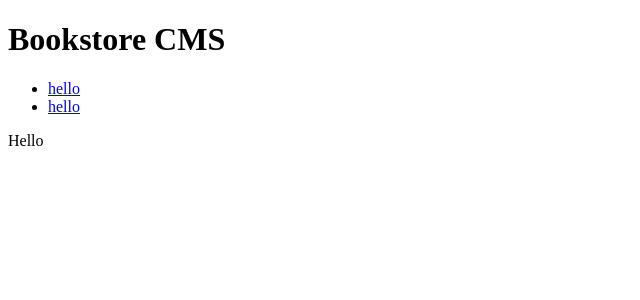
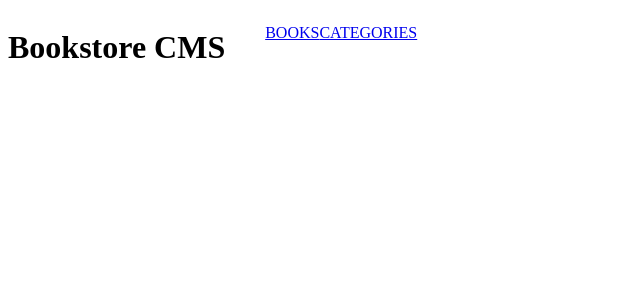
Before and after one commit to thecodechaser/book-store, a React (Create React App) app: page / in a window 1280 px wide. Shown: the top 300 px of the page, without its empty margins (0-640 px from the left). Built offline with nearby package versions, Linux system fonts and the light colour scheme.

Commit message:
Add markup for Category

```diff
--- a/src/App.css
+++ b/src/App.css
@@ -1 +1,10 @@
-/* styles */
+/* style for header*/
+
+.header {
+    display: flex;
+}
+
+.nav-links {
+    list-style-type: none;
+    display: flex;
+}
--- a/src/components/Books.js
+++ b/src/components/Books.js
@@ -2,7 +2,9 @@ import React from "react";
 
 const Books = () =>{
     return(
-        <div>Hello</div>
+        <main>
+
+        </main>
     );
 }
 
--- a/src/components/Categories.js
+++ b/src/components/Categories.js
@@ -2,7 +2,9 @@ import React from "react";
 
 const Categories = () => {
     return(
-        <div>Hello</div>
+        <main>
+            <h1>Under Construction!</h1>
+        </main>
     );
 }
 
--- a/src/components/Header.js
+++ b/src/components/Header.js
@@ -17,14 +17,14 @@ const Header  = () => {
 
 
     return (
-        <header>
-            <h1>Bookstore CMS</h1>
+        <header className="header">
+            <h1 className="header-h1">Bookstore CMS</h1>
             <nav>
-            <ul>
+            <ul className="nav-links">
                 {
                     links.map((link) =>(
                         <li key={link.id}>
-                            <NavLink to={link.path}>hello</NavLink>
+                            <NavLink to={link.path} className="nav-item">{link.text}</NavLink>
                         </li>
                     ))
                 }
```
